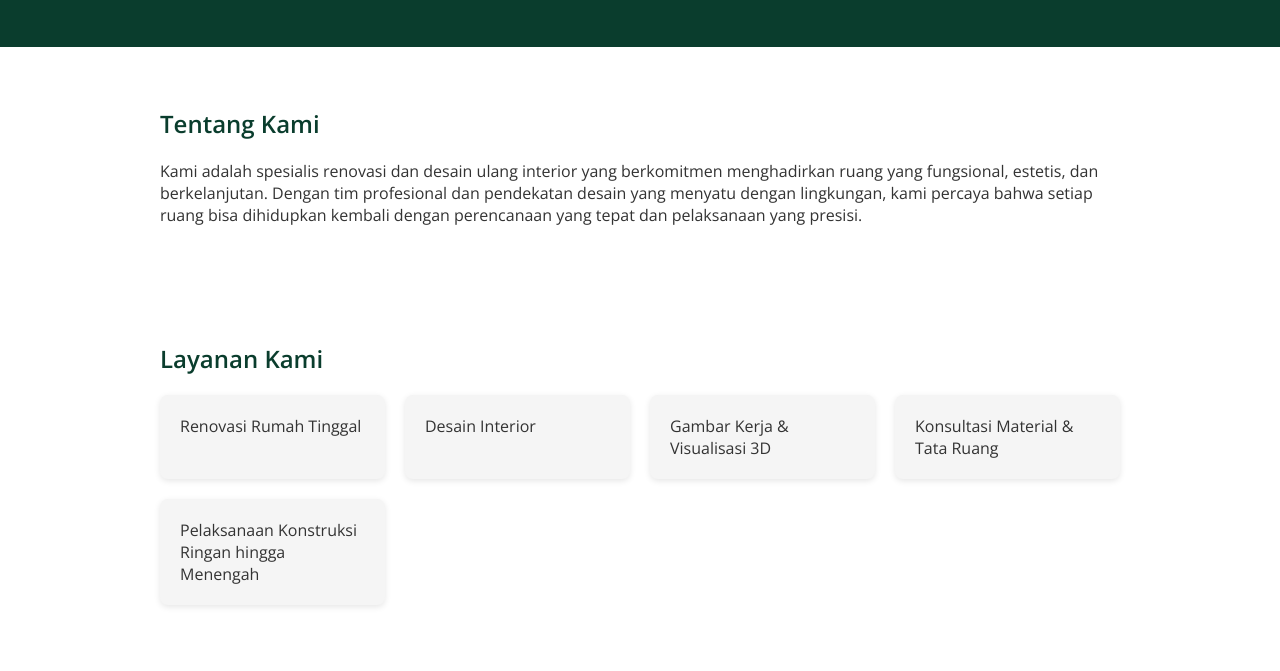
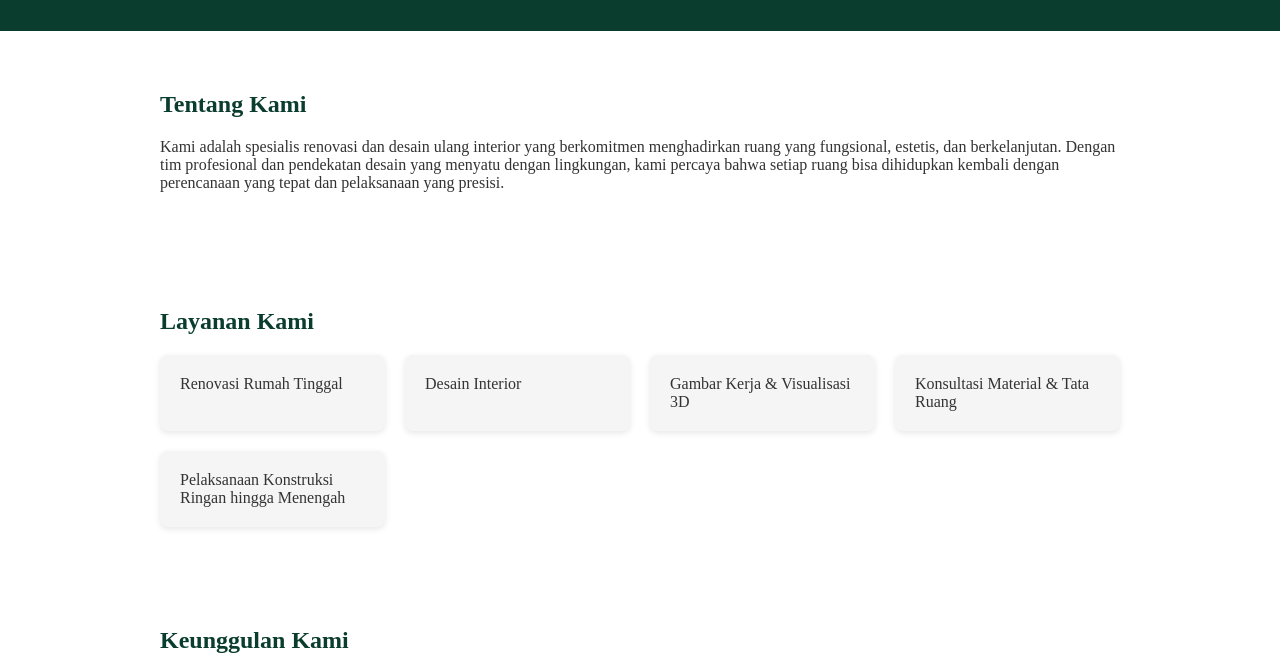
Before and after one commit to gentawan/gentabhuwana, a plain HTML site: page index.html in a window 1280 px wide. Shown: the part 207-878 px from the top of the page. Drawn offline with nearby package versions, Linux system fonts and the light colour scheme.

Commit message:
Update index.html

```diff
--- a/index.html
+++ b/index.html
@@ -8,7 +8,7 @@
   <style>
     body {
       margin: 0;
-      font-family: 'Open Sans', sans-serif;
+      font-family: 'Times New Roman', sans-serif;
       background-color: #fff;
       color: #333;
     }
```
